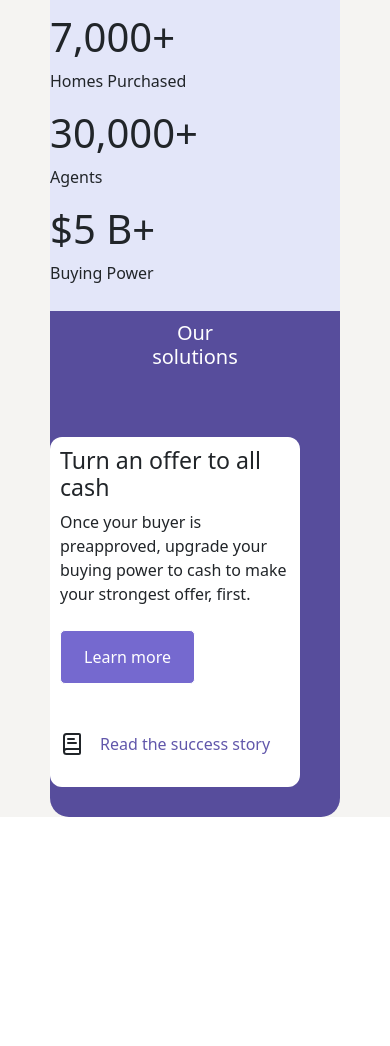
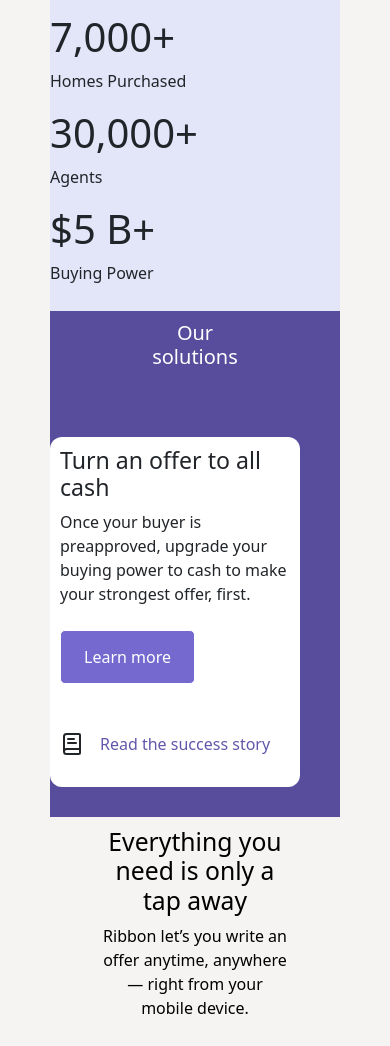
Before and after one commit to Toxirov9717/test, a plain HTML site: page index.html in a window 390 px wide. Shown: the part 2604-3650 px from the top of the page. Before the commit the page ends 3421 px from the top, so only its background shows below. Drawn offline with nearby package versions, Linux system fonts and the light colour scheme.

Commit message:
html and css it changed

```diff
--- a/index.html
+++ b/index.html
@@ -44,8 +44,8 @@
             </div>
         </header>
         <section>
-        <h1 class="mb-5 mt-5 text-center">Who we empower</h1>
-        <div class="container text-center d-flex justify-content-between mb-5">
+         <h1 class="mb-5 mt-5 text-center">Who we empower</h1>
+         <div class="container text-center d-flex justify-content-between mb-5">
             <div class="sectionSmallBtn1">
                 <button class="btn1">BuyEr's AgentS</button>
                 <button class="btn2">Buyers</button>
@@ -55,8 +55,8 @@
                 <button class="btn4">sellers</button>
             </div>
             <button class="btn5">Loan officers</button>
-        </div>
-        <div class="section">
+         </div>
+         <div class="section">
             <div class="sectionMiddleImgText">
                 <div class="sectionMiddleImg">
                     <img src="/img/OIP.jpg" alt="">
@@ -82,7 +82,7 @@
                     <p>Guaranteed to Close</p>
                 </div>
             </div>
-        </div>
+         </div>
         </section>
         <article>
             <h1 class="articleH1 text-center mb-5">You’re in good company</h1>
@@ -158,6 +158,12 @@
                 </div>
             </div>
         </aside>
+        <div class="asideBottom text-center">
+            <div class="asideBottomText">
+                <h2>Everything you need is only a tap away</h2>
+                <p>Ribbon let’s you write an offer anytime, anywhere — right from your mobile device.</p>
+            </div>
+        </div>
     </div>
 
 
--- a/style.css
+++ b/style.css
@@ -794,8 +794,6 @@
 aside {
     background-color: #574D9C;
     margin: 0px 100px;
-    border-bottom-right-radius: 19px;
-    border-bottom-left-radius: 19px;
 }
 
 .aside {
@@ -1137,3 +1135,56 @@
         margin: 10px 0px;
     }
 }
+
+.asideBottom {
+    padding:  10px 400px;
+    background-color: black;
+    color: white;
+    margin: 0px 100px;
+}
+
+
+
+
+@media (max-width: 1350px) {
+    .asideBottomText {
+        min-width: 300px;
+    }
+
+    .asideBottom {
+        padding:  10px 100px;
+    }
+}
+
+@media (max-width: 955px) {
+    .asideBottomText {
+        min-width: 100px;
+    }
+
+    .asideBottom {
+        padding:  10px 300px;
+        background-color: #F5F4F2;
+        color: black;
+        margin: 0px 0px;
+    }
+}
+
+@media (max-width: 805px) {
+    .asideBottomText {
+        min-width: 300px;
+    }
+
+    .asideBottom {
+        padding:  10px 200px;
+    }
+}
+
+@media (max-width: 625px) {
+    .asideBottomText {
+        min-width: 100px;
+    }
+
+    .asideBottom {
+        padding:  10px 100px;
+    }
+}
```
Also changed, not shown: img/загрузка (6).png (added).
